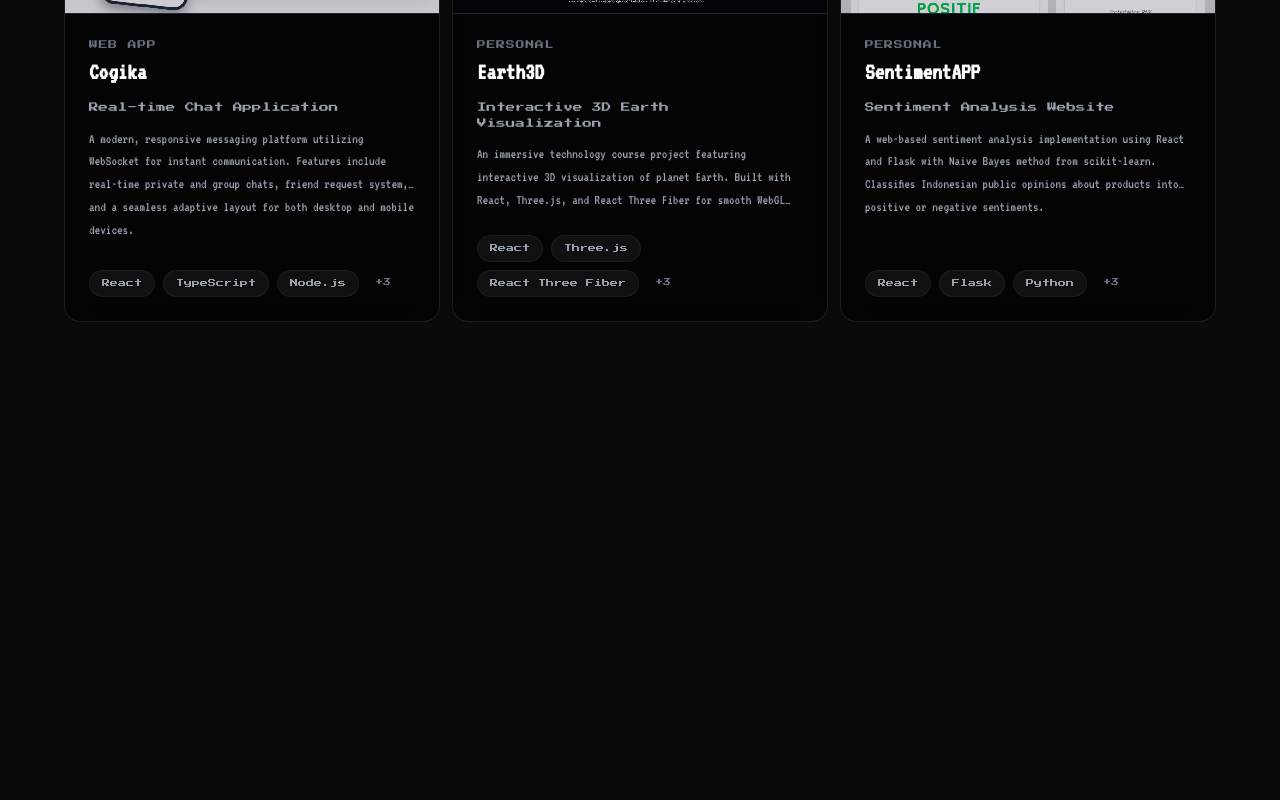
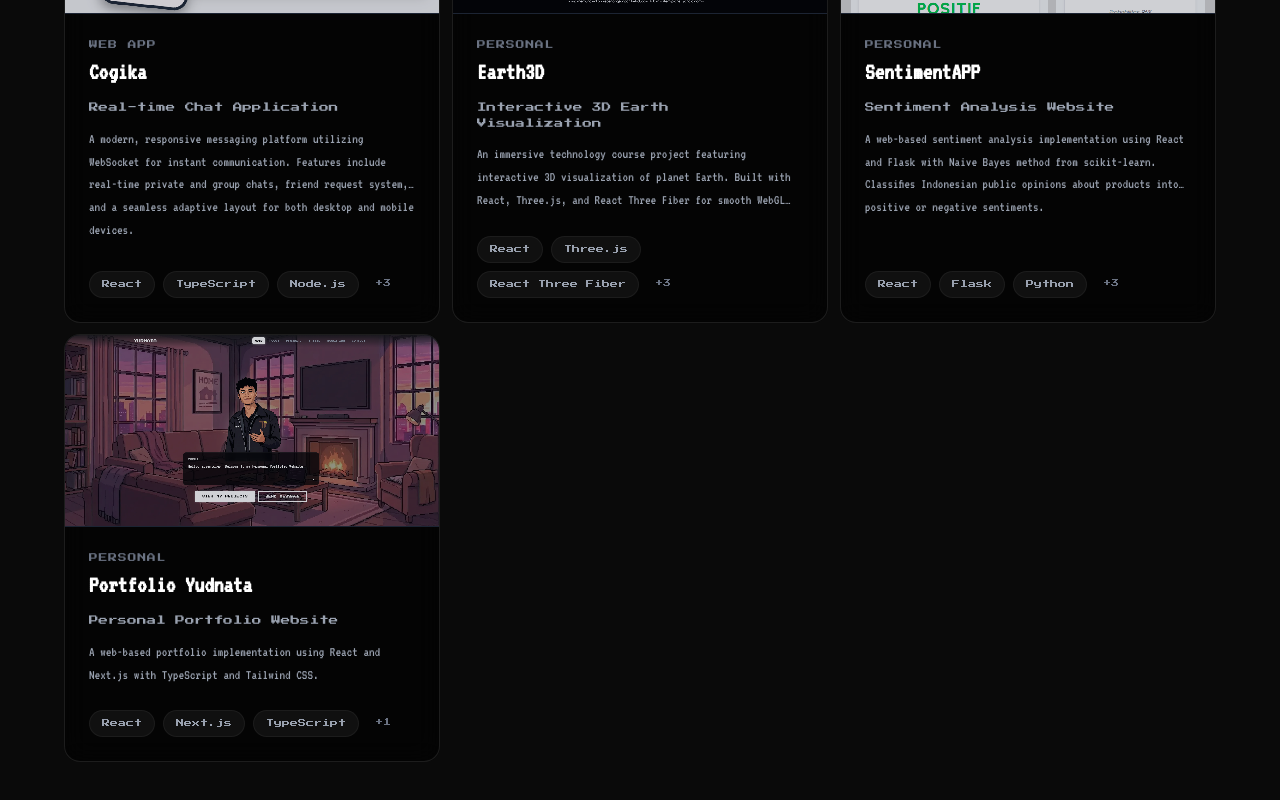
Before and after one commit to yudnata/portfolio-website, a Next.js app: page /projects in a window 1280 px wide. Shown: the part 932-1732 px from the top of the page. Before the commit the page ends 1334 px from the top, so only its background shows below. Built offline with nearby package versions, Linux system fonts and the light colour scheme.

Commit message:
add project and fix animation

```diff
--- a/app/contact/ContactContent.tsx
+++ b/app/contact/ContactContent.tsx
@@ -112,10 +112,7 @@ export default function ContactContent() {
         <section className="w-full max-w-5xl mx-auto">
           <div className="grid md:grid-cols-2 gap-12 items-start animate-pixel-fade anim-delay-800 transform transition-all duration-700">
             <div>
-              <p className="font-pixel text-primary text-xs mb-2 uppercase tracking-widest">
-                Contact
-              </p>
-              <h1 className="font-pixel text-3xl md:text-5xl font-bold mb-4 text-white text-shadow-pixel">
+              <h1 className="font-pixel text-2xl md:text-3xl font-bold mb-4 text-white text-shadow-pixel mt-10">
                 Get In Touch
               </h1>
               <p className="font-retro text-gray-300 text-lg mb-8 leading-relaxed">
@@ -164,7 +161,7 @@ export default function ContactContent() {
               </ul>
             </div>
 
-            <address className="not-italic space-y-4">
+            <address className="not-italic space-y-2">
               {contactInfo.map((info, idx) => (
                 <div
                   key={info.label}
--- a/app/projects/ProjectsContent.tsx
+++ b/app/projects/ProjectsContent.tsx
@@ -12,6 +12,14 @@ const categories = ['All', 'Personal', 'Web App', 'Enterprise'];
 export default function ProjectsContent() {
   const [activeCategory, setActiveCategory] = useState('All');
   const [selectedProject, setSelectedProject] = useState<Project | null>(null);
+  const [isFirstLoad, setIsFirstLoad] = useState(true);
+
+  useEffect(() => {
+    const timer = setTimeout(() => {
+      setIsFirstLoad(false);
+    }, 1500);
+    return () => clearTimeout(timer);
+  }, []);
 
   const filteredProjects =
     activeCategory === 'All' ? projects : projects.filter((p) => p.category === activeCategory);
@@ -36,7 +44,7 @@ export default function ProjectsContent() {
 
       <main className="pt-[100px] pb-20 px-4 md:px-12 min-h-screen">
         <article className="max-w-6xl mx-auto">
-          <header className="text-center mb-10 animate-slide-up anim-delay-800">
+          <header className="text-center mb-10 animate-slide-up anim-delay-500">
             <h1 className="font-pixel text-2xl md:text-3xl text-accent-alt text-shadow-pixel flex justify-center items-center gap-4">
               My Projects
             </h1>
@@ -44,7 +52,7 @@ export default function ProjectsContent() {
               Project completed & Project in progress
             </p>
           </header>
-          <nav className="flex justify-center flex-wrap gap-2 mb-10 animate-pixel-fade anim-delay-900">
+          <nav className="flex justify-center flex-wrap gap-2 mb-10 animate-pixel-fade anim-delay-600">
             {categories.map((category) => (
               <button
                 key={category}
@@ -65,10 +73,10 @@ export default function ProjectsContent() {
           <section className="grid grid-cols-1 md:grid-cols-2 lg:grid-cols-3 gap-3">
             {filteredProjects.map((project, index) => (
               <article
-                key={project.id}
+                key={`${activeCategory}-${project.id}`}
                 onClick={() => setSelectedProject(project)}
-                className="bg-black/60 backdrop-blur-md border border-white/10 rounded-2xl overflow-hidden transition-all duration-300 hover:-translate-y-1 hover:bg-black/70 hover:shadow-[0_0_25px_rgba(255,255,255,0.15)] cursor-pointer group animate-pixel-fade opacity-0 flex flex-col h-full"
-                style={{ animationDelay: `${0.8 + index * 0.1}s` }}
+                className="bg-black/60 backdrop-blur-md border border-white/10 rounded-2xl overflow-hidden transition-all duration-300 hover:-translate-y-1 hover:bg-black/70 hover:shadow-[0_0_25px_rgba(255,255,255,0.15)] cursor-pointer group animate-card-fade opacity-0 flex flex-col h-full"
+                style={{ animationDelay: isFirstLoad ? `${0.7 + index * 0.08}s` : `${index * 0.05}s` }}
               >
                 <figure className="relative w-full h-48 bg-gray-900 border-b border-white/5 overflow-hidden">
                   {project.image ? (
--- a/components/layout/Header.tsx
+++ b/components/layout/Header.tsx
@@ -110,7 +110,7 @@ export default function Header() {
         </nav>
 
         <button
-          className="md:hidden bg-transparent border-2 border-primary/50 text-white font-pixel cursor-pointer p-2 rounded-md hover:bg-white/10"
+          className="md:hidden bg-transparent text-white font-pixel cursor-pointer p-1  rounded-md hover:bg-white/10"
           onClick={() => setIsMobileMenuOpen((prev) => !prev)}
           aria-label={isMobileMenuOpen ? 'Close menu' : 'Open menu'}
           aria-expanded={isMobileMenuOpen}
--- a/data/index.ts
+++ b/data/index.ts
@@ -98,6 +98,19 @@ export const projects: Project[] = [
     status: 'Completed',
     githubUrl: 'https://github.com/yudnata/sentiment-analysis-app',
   },
+  {
+    id: 'portfolio',
+    title: 'Portfolio Yudnata',
+    subtitle: 'Personal Portfolio Website',
+    description:
+      'A web-based portfolio implementation using React and Next.js with TypeScript and Tailwind CSS.',
+    icon: '',
+    image: '/assets/projects/portfolio.png',
+    technologies: ['React', 'Next.js', 'TypeScript', 'Tailwind CSS'],
+    category: 'Personal',
+    status: 'Completed',
+    githubUrl: 'https://github.com/yudnata/portfolio-website',
+  },
 ];
 
 export const skillCategories: SkillCategory[] = [
@@ -149,7 +162,8 @@ export const educationList: Education[] = [
     institution: 'Udayana University, Bali',
     degree: 'Bachelor of Information Technology',
     period: 'Sep 2023 – Present',
-    description: 'Information Technology Student with GPA 3.77/4.00. Actively engaged in student organizations focusing on design and publication.',
+    description:
+      'Information Technology Student with GPA 3.77/4.00. Actively engaged in student organizations focusing on design and publication.',
     icon: '/icons/unud.png',
     achievements: [
       'GPA 3.77 / 4.00',
@@ -163,7 +177,8 @@ export const educationList: Education[] = [
     institution: 'Dicoding & Accenture',
     degree: 'React – Backend Cohort (Asah Program)',
     period: 'Aug 2025 – Feb 2026',
-    description: 'Intensive Fullstack Development program. Collaborating on web applications using React.js, Node.js, and Agile SDLC methodologies.',
+    description:
+      'Intensive Fullstack Development program. Collaborating on web applications using React.js, Node.js, and Agile SDLC methodologies.',
     icon: '/icons/asah.png',
     achievements: [
       'Awarded as Best Capstone Project',
--- a/styles/globals.css
+++ b/styles/globals.css
@@ -101,6 +101,11 @@
   animation: pixelFade 3s cubic-bezier(0.25, 0.46, 0.45, 0.94) forwards;
 }
 
+@utility animate-card-fade {
+  opacity: 0;
+  animation: cardFade 0.6s cubic-bezier(0.22, 1, 0.36, 1) forwards;
+}
+
 /* Animation Delay Utilities */
 @utility anim-delay-300 {
   animation-delay: 300ms;
@@ -164,3 +169,16 @@
     filter: blur(0);
   }
 }
+
+@keyframes cardFade {
+  0% {
+    opacity: 0;
+    transform: translateY(15px) scale(0.95);
+    filter: blur(2px);
+  }
+  100% {
+    opacity: 1;
+    transform: translateY(0) scale(1);
+    filter: blur(0);
+  }
+}
```
Also changed, not shown: public/assets/projects/portfolio.png (added).
